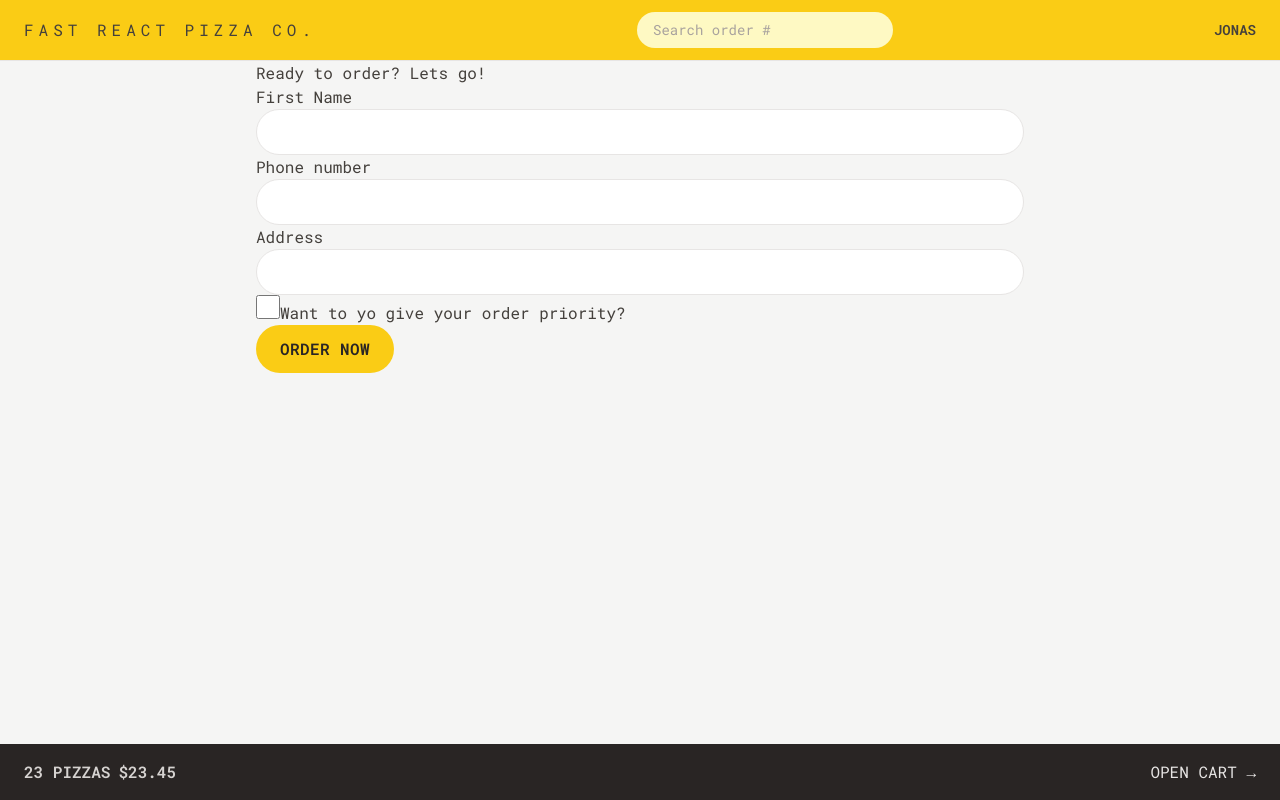
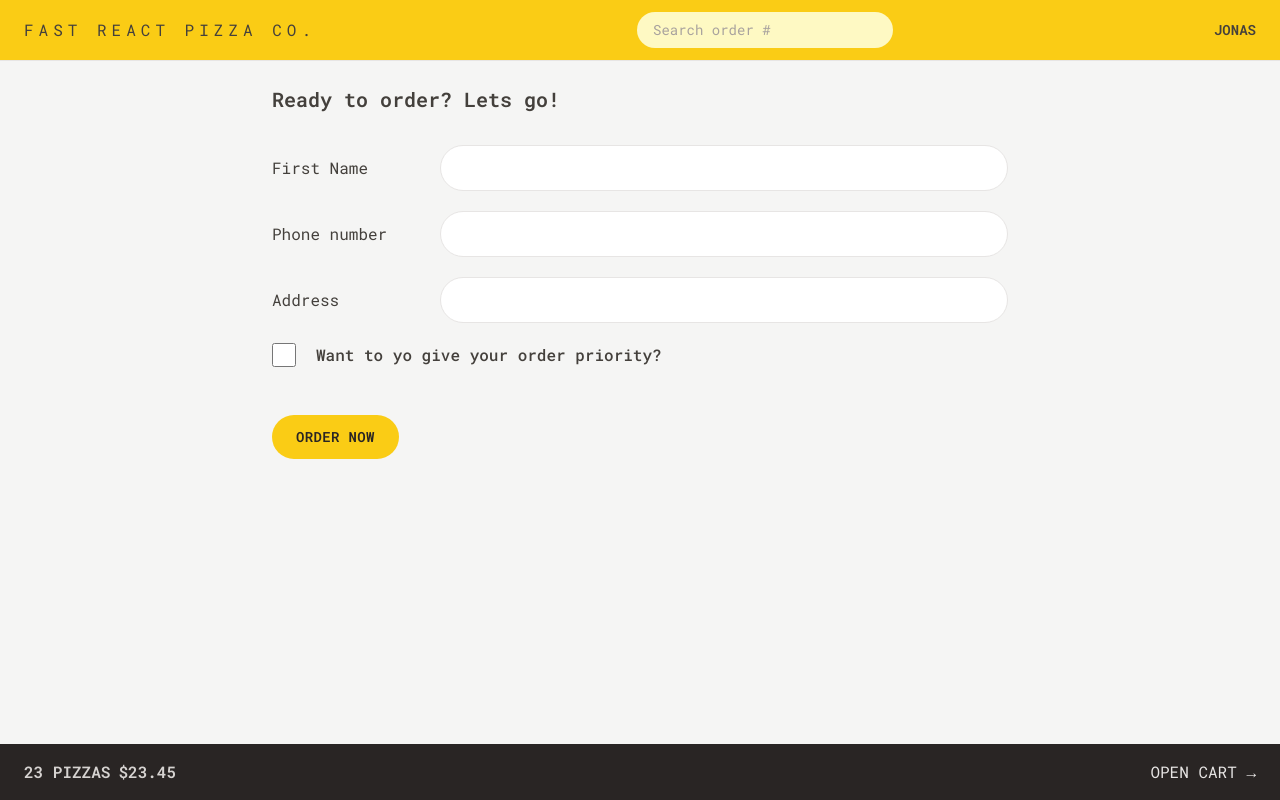
Before and after one commit to Tomo233/fast-react-pizza, a React (Vite) app: page /order/new in a window 1280 px wide. Built offline with nearby package versions, Linux system fonts and the light colour scheme.

Commit message:
createOrder component finished

```diff
--- a/src/features/order/CreateOrder.jsx
+++ b/src/features/order/CreateOrder.jsx
@@ -46,32 +46,41 @@
   console.log(formErrors);
 
   return (
-    <div>
-      <h2>Ready to order? Lets go!</h2>
+    <div className="px-4 py-6">
+      <h2 className="mb-8 text-xl font-semibold">Ready to order? Lets go!</h2>
 
       {/* <Form method="POST" action="/order/new"> */}
       <Form method="POST">
-        <div>
-          <label>First Name</label>
-          <input className="input" type="text" name="customer" required />
+        <div className="mb-5 flex flex-col gap-2 sm:flex-row sm:items-center">
+          <label className="sm:basis-40">First Name</label>
+          <input className="input grow" type="text" name="customer" required />
         </div>
 
-        <div>
-          <label>Phone number</label>
-          <div>
-            <input className="input" type="tel" name="phone" required />
-          </div>
-          {formErrors?.phone && <p>{formErrors.phone}</p>}
-        </div>
-
-        <div>
-          <label>Address</label>
-          <div>
-            <input className="input" type="text" name="address" required />
+        <div className="mb-5 flex flex-col gap-2 sm:flex-row sm:items-center">
+          <label className="sm:basis-40">Phone number</label>
+          <div className="grow">
+            <input className="input w-full" type="tel" name="phone" required />
+            {formErrors?.phone && (
+              <p className="mt-2 rounded-md bg-red-100 p-2 text-xs text-red-700 ">
+                {formErrors.phone}
+              </p>
+            )}
           </div>
         </div>
 
-        <div>
+        <div className="mb-5 flex flex-col gap-2 sm:flex-row sm:items-center">
+          <label className="sm:basis-40">Address</label>
+          <div className="grow">
+            <input
+              className="input w-full"
+              type="text"
+              name="address"
+              required
+            />
+          </div>
+        </div>
+
+        <div className="mb-12 flex items-center gap-5">
           <input
             className="h-6 w-6 accent-yellow-400 focus:outline-none focus:ring focus:ring-yellow-400 focus:ring-offset-2"
             type="checkbox"
@@ -80,7 +89,9 @@
             // value={withPriority}
             // onChange={(e) => setWithPriority(e.target.checked)}
           />
-          <label htmlFor="priority">Want to yo give your order priority?</label>
+          <label htmlFor="priority" className="font-medium ">
+            Want to yo give your order priority?
+          </label>
         </div>
 
         <div>
--- a/src/index.css
+++ b/src/index.css
@@ -4,7 +4,7 @@
 
 @layer components {
   .input {
-    @apply w-full rounded-full border border-stone-200 px-4 py-2 text-sm transition-all duration-300 focus:outline-none focus:ring focus:ring-yellow-400 sm:py-3 md:px-6;
+    @apply rounded-full border border-stone-200 px-4 py-2 text-sm transition-all duration-300 focus:outline-none focus:ring focus:ring-yellow-400 sm:py-3 md:px-6;
   }
   .loader {
     width: 45px;
--- a/src/ui/Button.jsx
+++ b/src/ui/Button.jsx
@@ -3,13 +3,13 @@
 /* eslint-disable react/prop-types */
 function Button({ children, disabled, to, type }) {
   const base =
-    "inline-block rounded-full bg-yellow-400 font-semibold uppercase tracking-wide text-stone-800 transition-colors duration-300 hover:bg-yellow-300 focus:outline-none focus:ring focus:ring-yellow-300 focus:ring-offset-2 disabled:cursor-not-allowed";
+    "inline-block text-sm rounded-full bg-yellow-400 font-semibold uppercase tracking-wide text-stone-800 transition-colors duration-300 hover:bg-yellow-300 focus:outline-none focus:ring focus:ring-yellow-300 focus:ring-offset-2 disabled:cursor-not-allowed";
 
   const styles = {
     primary: base + " md:py:4 md:px-6 px-4 py-3",
     small: base + " py-2 px-4 md:py:2.5 md:px-5 text-xs",
     secondary:
-      "md:py:3.5 md:px-6 px-4 py-2.5 inline-block rounded-full border-2 border-stone-300 font-semibold uppercase tracking-wide text-stone-400 transition-colors duration-300 hover:bg-stone-300 hover:text-stone-800 focus:text-stone-800  focus:outline-none focus:ring focus:ring-stone-200 focus:ring-offset-2 disabled:cursor-not-allowed",
+      "md:py:3.5 md:px-6 px-4 py-2.5 text-sm inline-block rounded-full border-2 border-stone-300 font-semibold uppercase tracking-wide text-stone-400 transition-colors duration-300 hover:bg-stone-300 hover:text-stone-800 focus:text-stone-800  focus:outline-none focus:ring focus:ring-stone-200 focus:ring-offset-2 disabled:cursor-not-allowed",
   };
 
   if (to)
```
Also changed, not shown: index.html (+5 -2 lines).
